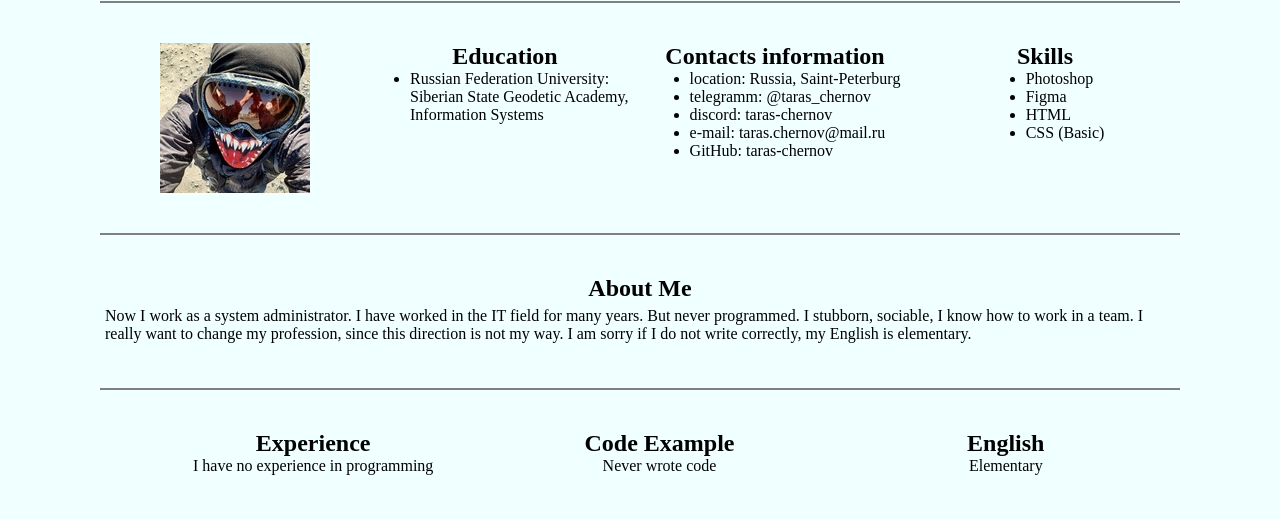
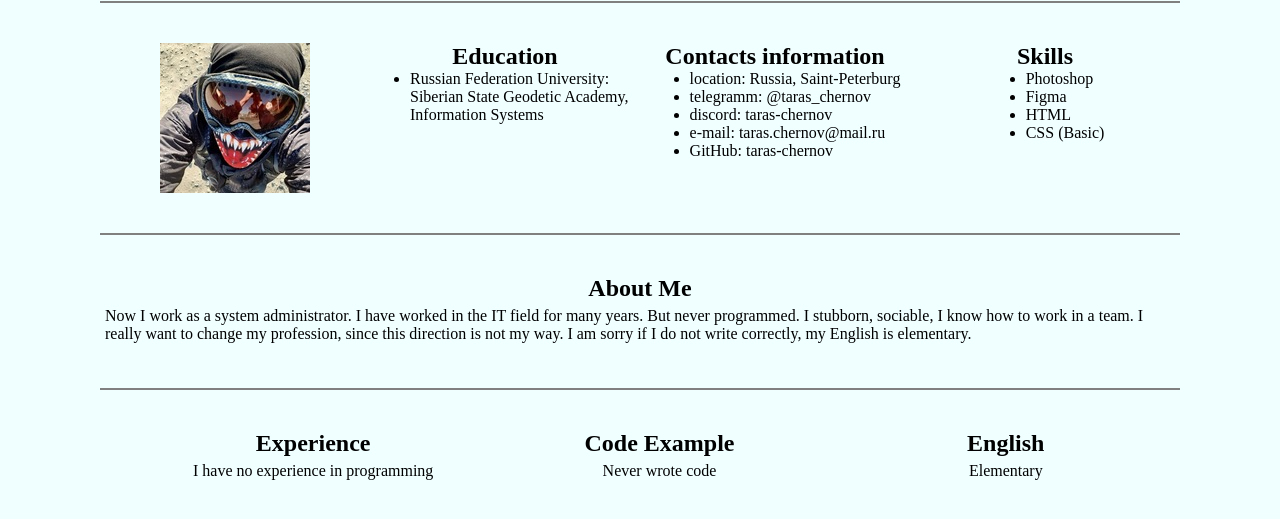
Before and after one commit to Taras-Chernov/rsschool-cv_old, a plain HTML site: page index.html in a window 1280 px wide. Shown: the part 79-598 px from the top of the page. Drawn offline with Linux system fonts and the light colour scheme; files that its build step writes are made by us from their sources; files whose address does not match are found by name.

Commit message:
docs: update index file

```diff
--- a/index.html
+++ b/index.html
@@ -64,13 +64,13 @@
                 <div class="comtainer">
                     <ul class="experience-list">
                         <li class="experience-item"><b>Experience</b><br>
-                            I have no experience in programming
+                            <p>I have no experience in programming</p>
                         </li>
                         <li class="experience-item"><b>Code Example</b><br>
-                            Never wrote code
+                            <p>Never wrote code</p>
                         </li>
                         <li class="experience-item"><b>English</b><br>
-                            Elementary
+                            <p>Elementary</p>
                         </li>
                     </ul>
                 </div>
```
